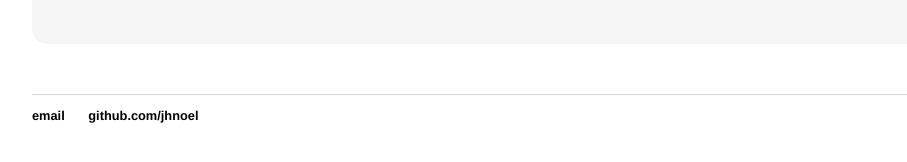
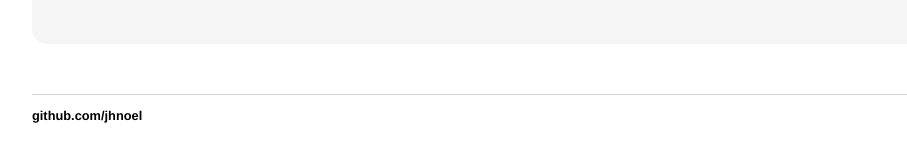
Before and after one commit to jhnoel/jhnoel.github.io, a Jekyll site: the page built from about/index.html, in a window 1280 px wide. Shown: the part 565-727 px from the top of the page, without its empty margins (160-1067 px from the left). Built offline with Jekyll 4.4.1, drawn with Linux system fonts in a browser that asks for light colours.

Commit message:
Update default.html

```diff
--- a/_layouts/default.html
+++ b/_layouts/default.html
@@ -20,9 +20,8 @@
 			</div><!-- /.container -->
 			<footer>
 	    		<ul>
-	        		<li><a href="mailto:jamienoel1@gmail.com">email</a></li>
 	        		<li><a href="https://github.com/jhnoel">github.com/jhnoel</a></li>
-				</ul>
+			</ul>
 			</footer>
 		</body>
 	</html>
```
